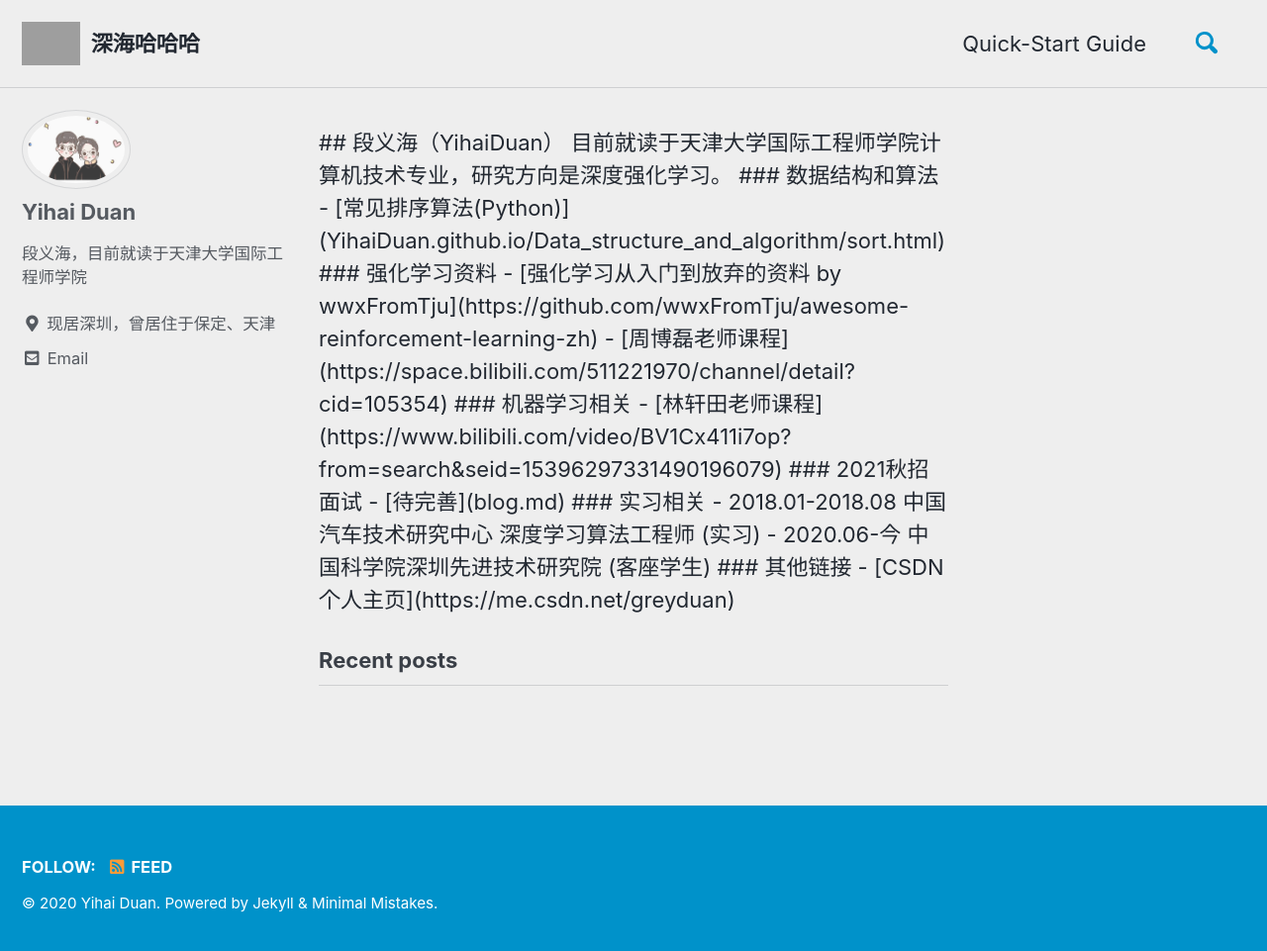
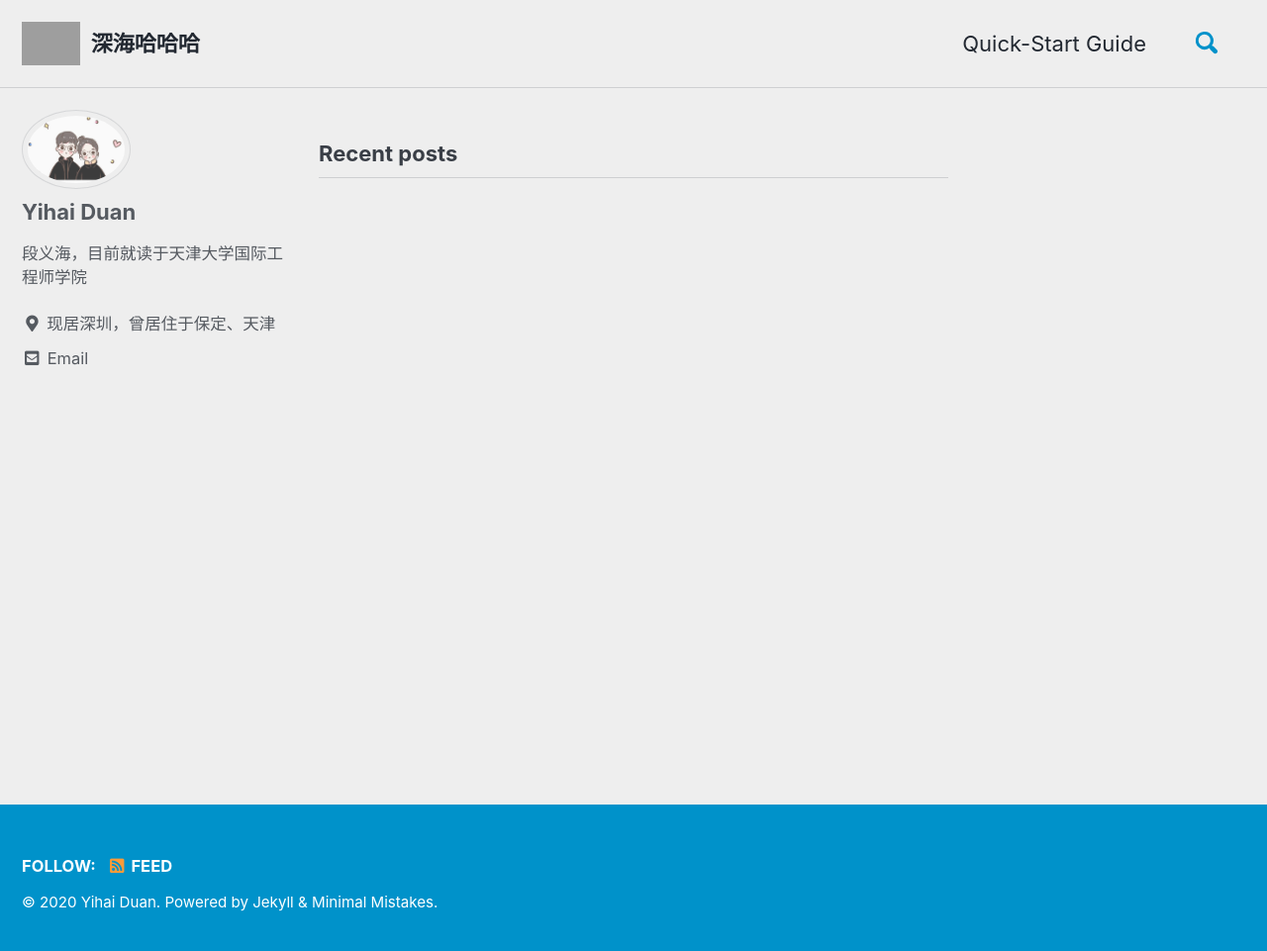
Before and after one commit to YihaiDuan/YihaiDuan.github.io, a Jekyll site: the page built from index.html, in a window 1280 px wide and 968 px high. Shown: the top 961 px of the window at 99% size. Built offline with Jekyll 4.4.1, drawn with Linux system fonts in a browser that asks for light colours; cached includes are drawn as plain includes; the list of posts is cut into pages by our own code; grey boxes are pictures that could not be loaded.

Commit message:
new theme

```diff
--- a/index.html
+++ b/index.html
@@ -2,27 +2,3 @@
 layout: home
 author_profile: true
 ---
-## 段义海（YihaiDuan）
-
-目前就读于天津大学国际工程师学院计算机技术专业，研究方向是深度强化学习。
-
-### 数据结构和算法
-
-- [常见排序算法(Python)](YihaiDuan.github.io/Data_structure_and_algorithm/sort.html)
-
-### 强化学习资料
-- [强化学习从入门到放弃的资料 by wwxFromTju](https://github.com/wwxFromTju/awesome-reinforcement-learning-zh)
-- [周博磊老师课程](https://space.bilibili.com/511221970/channel/detail?cid=105354)
-
-### 机器学习相关
-- [林轩田老师课程](https://www.bilibili.com/video/BV1Cx411i7op?from=search&seid=15396297331490196079)
-
-### 2021秋招面试
-- [待完善](blog.md)
-
-### 实习相关
-- 2018.01-2018.08 中国汽车技术研究中心 深度学习算法工程师  (实习)
-- 2020.06-今 中国科学院深圳先进技术研究院  (客座学生)
-
-### 其他链接
-- [CSDN个人主页](https://me.csdn.net/greyduan)
```
